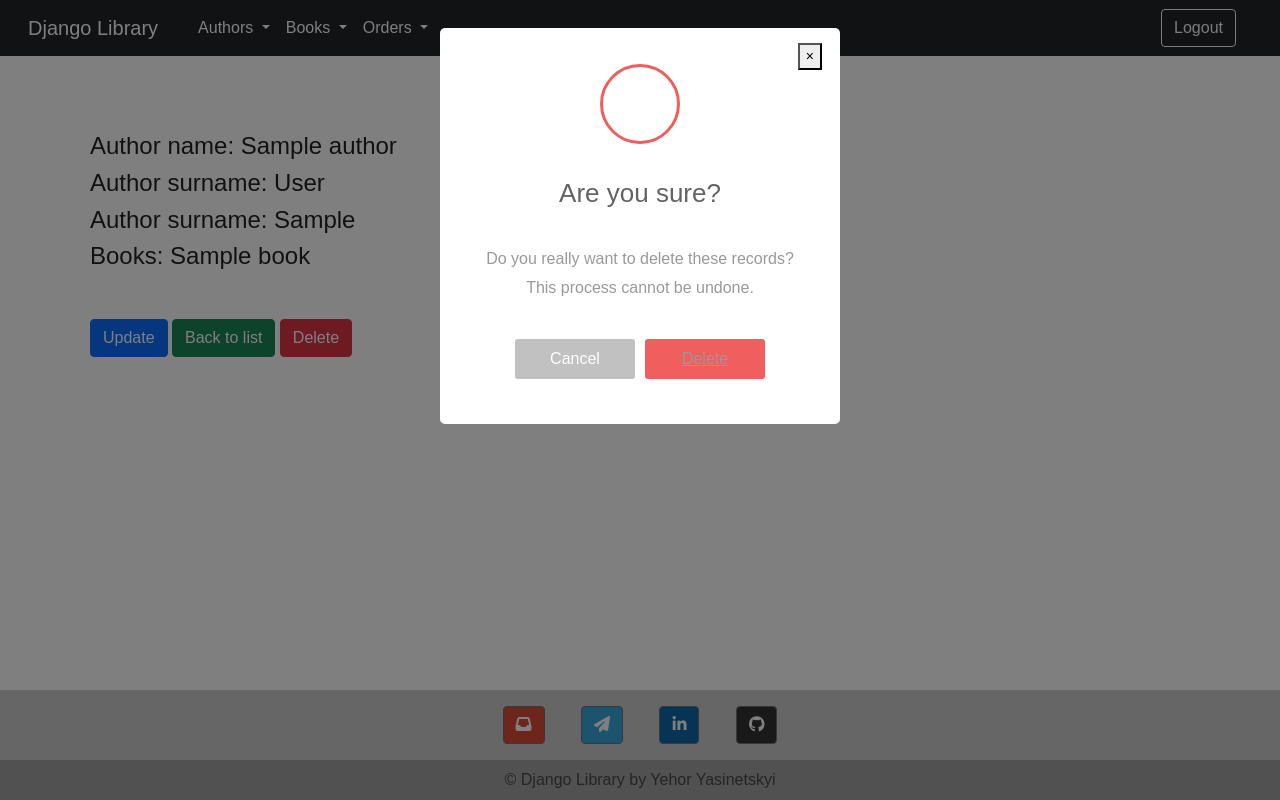
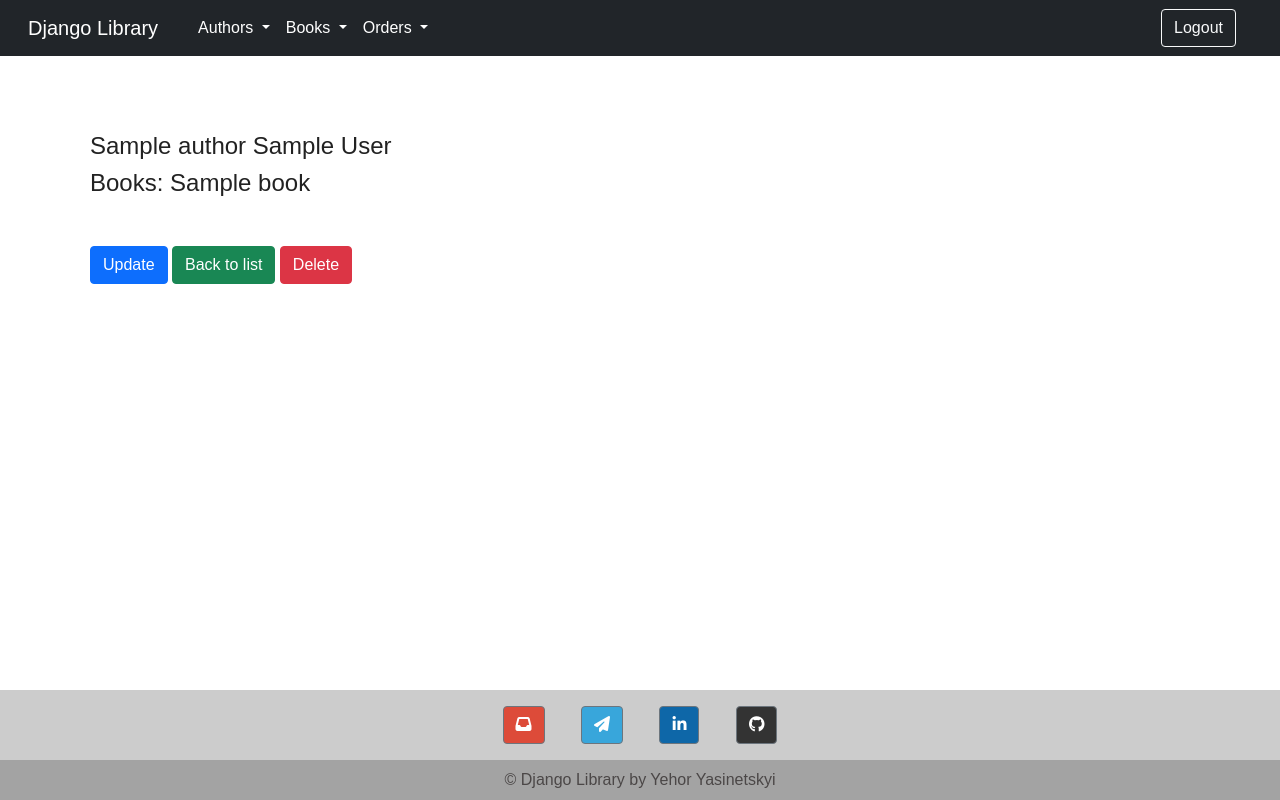
Before and after one commit to yasegor/DjangoLibrary, a Django app: page /authors/1/ in a window 1280 px wide, after a click on "Delete". Run offline with Django 4.2, Linux system fonts and the light colour scheme; a user stored in the database is signed in; tables that the repository leaves empty hold one stand-in row (values such as "Sample post"); some libraries are stand-ins or nearby versions.

Commit message:
Little fixes

```diff
--- a/author/views.py
+++ b/author/views.py
@@ -39,7 +39,7 @@ def author_form(request, id=0):
         return redirect('/authors/')
 
 
-@cache_page(15 * 60)
+# @cache_page(15 * 60)
 def author_detail(request, id):
     author = get_object_or_404(Author, pk=id)
     books = author.get_books_list()
--- /dev/null
+++ b/static/css/index/index.css
@@ -0,0 +1,35 @@
+* {
+    margin: 0;
+}
+
+html, body {
+    height: 100%;
+}
+
+body {
+    background: #ffffff;
+    color: #222222;
+    font-family: Arial, Helvetica, sans-serif;
+}
+
+.content {
+    font-family: sans-serif;
+    box-sizing: border-box;
+    padding: 20px;
+    width: 100%;
+}
+
+.content p {
+    margin: 10px 0;
+    font-size: 16px;
+    line-height: 1.8;
+}
+
+body {
+    display: flex;
+    flex-direction: column;
+}
+
+.content {
+    flex-grow: 1;
+}
--- a/templates/author/author_detail.html
+++ b/templates/author/author_detail.html
@@ -1,116 +1,15 @@
 {% extends 'base.html' %}
+{% load static %}
+<link rel="stylesheet" href="https://fonts.googleapis.com/icon?family=Material+Icons">
+<link rel="stylesheet" href="{% static 'css/author/modal.css' %}">
+<script src="https://code.jquery.com/jquery-3.5.1.min.js"></script>
+<script src="https://cdn.jsdelivr.net/npm/popper.js@1.16.0/dist/umd/popper.min.js"></script>
+<script src="https://stackpath.bootstrapcdn.com/bootstrap/4.5.0/js/bootstrap.min.js"></script>
 
 {% block content %}
-    <link rel="stylesheet" href="https://fonts.googleapis.com/icon?family=Material+Icons">
-    <script src="https://code.jquery.com/jquery-3.5.1.min.js"></script>
-    <script src="https://cdn.jsdelivr.net/npm/popper.js@1.16.0/dist/umd/popper.min.js"></script>
-    <script src="https://stackpath.bootstrapcdn.com/bootstrap/4.5.0/js/bootstrap.min.js"></script>
-    <style>
-        body {
-            font-family: 'Varela Round', sans-serif;
-        }
 
-        .modal-confirm {
-            color: #636363;
-            width: 400px;
-        }
-
-        .modal-confirm .modal-content {
-            padding: 20px;
-            border-radius: 5px;
-            border: none;
-            text-align: center;
-            font-size: 14px;
-        }
-
-        .modal-confirm .modal-header {
-            border-bottom: none;
-            position: relative;
-        }
-
-        .modal-confirm h4 {
-            text-align: center;
-            font-size: 26px;
-            margin: 30px 0 -10px;
-        }
-
-        .modal-confirm .close {
-            position: absolute;
-            top: -5px;
-            right: -2px;
-        }
-
-        .modal-confirm .modal-body {
-            color: #999;
-        }
-
-        .modal-confirm .modal-footer {
-            border: none;
-            text-align: center;
-            border-radius: 5px;
-            font-size: 13px;
-            padding: 10px 15px 25px;
-        }
-
-        .modal-confirm .modal-footer a {
-            color: #999;
-        }
-
-        .modal-confirm .icon-box {
-            width: 80px;
-            height: 80px;
-            margin: 0 auto;
-            border-radius: 50%;
-            z-index: 9;
-            text-align: center;
-            border: 3px solid #f15e5e;
-        }
-
-        .modal-confirm .icon-box i {
-            color: #f15e5e;
-            font-size: 46px;
-            display: inline-block;
-            margin-top: 13px;
-        }
-
-        .modal-confirm .btn, .modal-confirm .btn:active {
-            color: #fff;
-            background: #60c7c1;
-            text-decoration: none;
-            transition: all 0.4s;
-            line-height: normal;
-            min-width: 120px;
-            border: none;
-            min-height: 40px;
-            border-radius: 3px;
-            margin: 0 5px;
-        }
-
-        .modal-confirm .btn-secondary {
-            background: #c1c1c1;
-        }
-
-        .modal-confirm .btn-secondary:hover, .modal-confirm .btn-secondary:focus {
-            background: #a8a8a8;
-        }
-
-        .modal-confirm .btn-danger {
-            background: #f15e5e;
-        }
-
-        .modal-confirm .btn-danger:hover, .modal-confirm .btn-danger:focus {
-            background: #ee3535;
-        }
-
-        .trigger-btn {
-            display: inline-block;
-            margin: 100px auto;
-        }
-    </style>
     <div class="my-5">
-        <h4>Author name: {{ author.name }}</h4>
-        <h4>Author surname: {{ author.surname }}</h4>
-        <h4>Author surname: {{ author.patronymic }}</h4>
+        <h4>{{ author.name }} {{ author.patronymic }} {{ author.surname }}</h4>
         <h4>Books: {{ books|join:'; ' }}</h4>
     </div>
 
--- a/templates/author/author_list.html
+++ b/templates/author/author_list.html
@@ -10,7 +10,8 @@
                 <th scope="col">surname</th>
                 <th scope="col">patronymic
                     {% if perms.author.add_author %}
-                        <th scope="col"><a type="button" class="btn btn-success mx-2 col-md-4" href="create/">Add
+                        <th scope="col"><a type="button" class="btn btn-success mx-2 col-md-4"
+                                           href="{% url 'book_create' %}">Add
                             new</a></th>
                     {% endif %}
             </tr>
--- a/templates/base.html
+++ b/templates/base.html
@@ -1,3 +1,4 @@
+{% load static %}
 {% load custom_tags %}
 <!DOCTYPE html>
 <html lang="en">
@@ -9,48 +10,16 @@
               crossorigin="anonymous">
         <link rel="icon" href="https://img.icons8.com/bubbles/50/null/literature.png"
               type="image/x-icon">
+
+        <link rel="stylesheet" href="{% static 'css/index/index.css' %}">
+
         <script src="https://cdn.jsdelivr.net/npm/bootstrap@5.0.2/dist/js/bootstrap.bundle.min.js"
                 integrity="sha384-MrcW6ZMFYlzcLA8Nl+NtUVF0sA7MsXsP1UyJoMp4YLEuNSfAP+JcXn/tWtIaxVXM"
                 crossorigin="anonymous"></script>
         <script src="https://kit.fontawesome.com/1edd52e45b.js" crossorigin="anonymous"></script>
-        <style>
-            * {
-                margin: 0;
-            }
-
-            html, body {
-                height: 100%;
-            }
-
-            body {
-                background: #ffffff;
-                color: #222222;
-                font-family: Arial, Helvetica, sans-serif;
-            }
-
-            .content {
-                box-sizing: border-box;
-                padding: 20px;
-                width: 100%;
-            }
-
-            .content p {
-                margin: 10px 0;
-                font-size: 16px;
-                line-height: 1.8;
-            }
-
-            body {
-                display: flex;
-                flex-direction: column;
-            }
-
-            .content {
-                flex-grow: 1;
-            }
-        </style>
     {% endblock %}
 </head>
+
 <body>
 <nav class="navbar navbar-expand-lg navbar-dark bg-dark">
     <div class="container-fluid mx-3">
--- a/templates/book/book_list.html
+++ b/templates/book/book_list.html
@@ -22,7 +22,8 @@
                     <td>{{ book.description|truncatewords:40 }}</td>
                     <td>{{ book.count }}</td>
                     <td>
-                        <a type="button" class="btn btn-primary mx-2 my-2" href="{% url 'book_list' book.id %}">View</a>
+                        <a type="button" class="btn btn-primary mx-2 my-2"
+                           href="{% url 'book_detail' book.id %}">View</a>
                         {% if perms.book.change_book %}
                             <a type="button" class="btn btn-warning" href="{% url 'book_update' book.id %}">Update</a>
                         {% endif %}
@@ -33,6 +34,7 @@
         </table>
     </div>
 
+    {% if page_obj.count > 4 %}
     <nav>
         <ul class="pagination justify-content-center">
             <li class="{% if page_obj.has_previous %}page-item{% else %}page-item disabled{% endif %}">
@@ -67,4 +69,5 @@
             </li>
         </ul>
     </nav>
+    {% endif %}
 {% endblock %}
```
Also changed, not shown: library/settings.py (+7 -1 lines), static/css/authentication/auth.css (added, +49 -0 lines), static/css/author/modal.css (added, +100 -0 lines), templates/auth/user_login.html (+2 -54 lines), templates/auth/user_register.html (+2 -52 lines).
